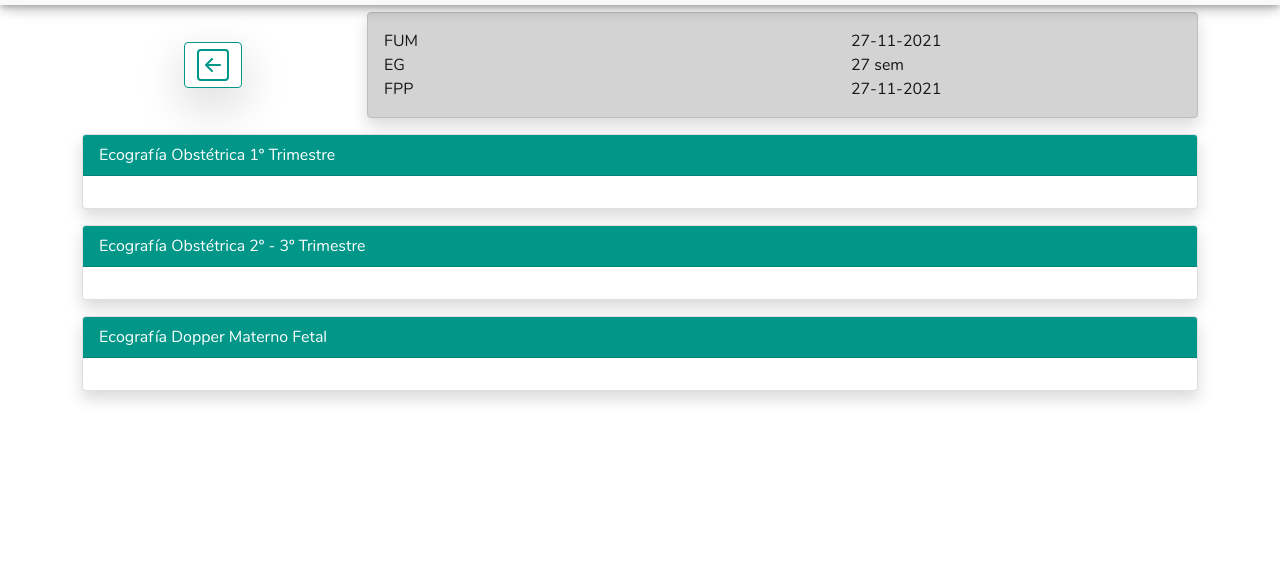
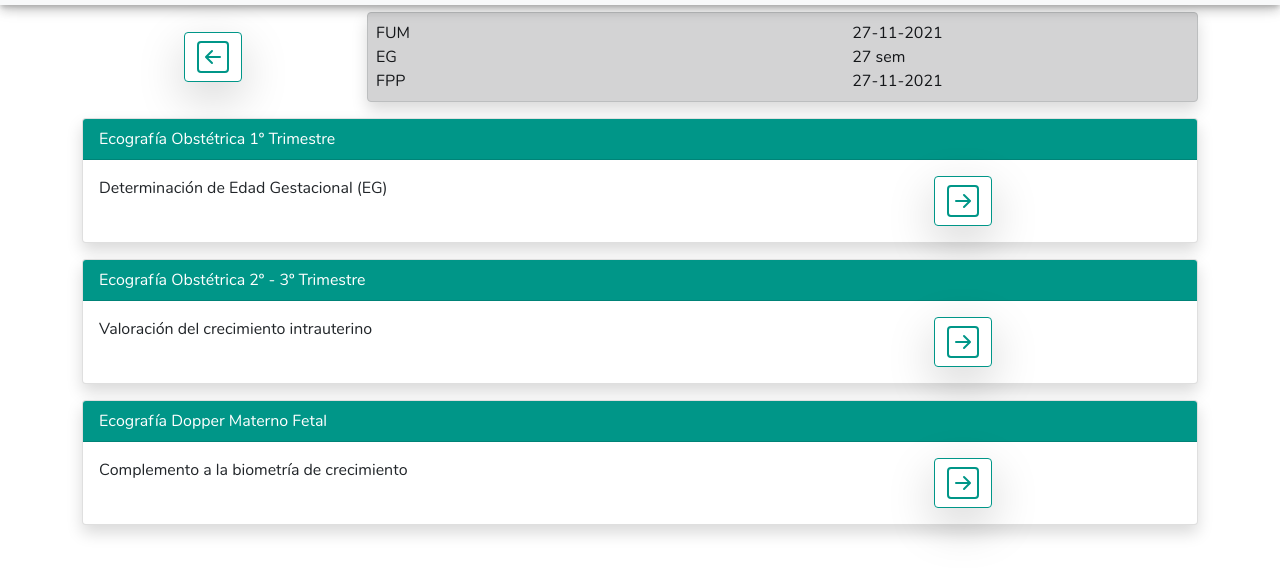
Before and after one commit to wetrust/calculador, a plain HTML site: page index.html in a window 1280 px wide. Shown: the part 53-634 px from the top of the page. Drawn offline with Linux system fonts and the light colour scheme.

Commit message:
textos y nuevos botones

```diff
--- a/index.html
+++ b/index.html
@@ -73,12 +73,12 @@
                 <div class="col-3">
                     <div class="d-flex align-items-center h-100">
                         <div class="d-flex justify-content-center w-100">
-                            <button class="btn" id="back"><svg xmlns="http://www.w3.org/2000/svg" width="2em" height="2em" fill="currentColor" class="bi bi-arrow-left-square" viewBox="0 0 16 16"><path fill-rule="evenodd" d="M15 2a1 1 0 0 0-1-1H2a1 1 0 0 0-1 1v12a1 1 0 0 0 1 1h12a1 1 0 0 0 1-1V2zM0 2a2 2 0 0 1 2-2h12a2 2 0 0 1 2 2v12a2 2 0 0 1-2 2H2a2 2 0 0 1-2-2V2zm11.5 5.5a.5.5 0 0 1 0 1H5.707l2.147 2.146a.5.5 0 0 1-.708.708l-3-3a.5.5 0 0 1 0-.708l3-3a.5.5 0 1 1 .708.708L5.707 7.5H11.5z"/></svg></button>
+                            <button class="btn py-2" id="back"><svg xmlns="http://www.w3.org/2000/svg" width="2em" height="2em" fill="currentColor" class="bi bi-arrow-left-square" viewBox="0 0 16 16"><path fill-rule="evenodd" d="M15 2a1 1 0 0 0-1-1H2a1 1 0 0 0-1 1v12a1 1 0 0 0 1 1h12a1 1 0 0 0 1-1V2zM0 2a2 2 0 0 1 2-2h12a2 2 0 0 1 2 2v12a2 2 0 0 1-2 2H2a2 2 0 0 1-2-2V2zm11.5 5.5a.5.5 0 0 1 0 1H5.707l2.147 2.146a.5.5 0 0 1-.708.708l-3-3a.5.5 0 0 1 0-.708l3-3a.5.5 0 1 1 .708.708L5.707 7.5H11.5z"/></svg></button>
                         </div>
                     </div>
                 </div>
                 <div class="col-9">
-                    <div class="alert alert-dark shadow mb-0" role="alert">
+                    <div class="alert alert-dark shadow mb-0 p-2" role="alert">
                         <div class="row">
                             <div class="col-7">FUM</div>
                             <div class="col-5 px-0">27-11-2021</div>
@@ -101,6 +101,16 @@
                     Ecografía Obstétrica 1º Trimestre
                 </div>
                 <div class="card-body">
+                    <div class="row">
+                        <div class="col-7">Determinación de Edad Gestacional (EG)</div>
+                        <div class="col-5 px-0">
+                            <div class="d-flex align-items-center h-100">
+                                <div class="d-flex justify-content-center w-100">
+                                    <button class="btn py-2" id="back"><svg xmlns="http://www.w3.org/2000/svg" width="2em" height="2em" fill="currentColor" viewBox="0 0 16 16"><path fill-rule="evenodd" d="M15 2a1 1 0 0 0-1-1H2a1 1 0 0 0-1 1v12a1 1 0 0 0 1 1h12a1 1 0 0 0 1-1V2zM0 2a2 2 0 0 1 2-2h12a2 2 0 0 1 2 2v12a2 2 0 0 1-2 2H2a2 2 0 0 1-2-2V2zm4.5 5.5a.5.5 0 0 0 0 1h5.793l-2.147 2.146a.5.5 0 0 0 .708.708l3-3a.5.5 0 0 0 0-.708l-3-3a.5.5 0 1 0-.708.708L10.293 7.5H4.5z"/></svg></button>
+                                </div>
+                            </div>
+                        </div>
+                    </div>
                 </div>
             </div>
             <div class="card shadow mt-3">
@@ -108,6 +118,16 @@
                     Ecografía Obstétrica 2º - 3º Trimestre
                 </div>
                 <div class="card-body">
+                    <div class="row">
+                        <div class="col-7">Valoración del crecimiento intrauterino</div>
+                        <div class="col-5 px-0">
+                            <div class="d-flex align-items-center h-100">
+                                <div class="d-flex justify-content-center w-100">
+                                    <button class="btn py-2" id="back"><svg xmlns="http://www.w3.org/2000/svg" width="2em" height="2em" fill="currentColor" viewBox="0 0 16 16"><path fill-rule="evenodd" d="M15 2a1 1 0 0 0-1-1H2a1 1 0 0 0-1 1v12a1 1 0 0 0 1 1h12a1 1 0 0 0 1-1V2zM0 2a2 2 0 0 1 2-2h12a2 2 0 0 1 2 2v12a2 2 0 0 1-2 2H2a2 2 0 0 1-2-2V2zm4.5 5.5a.5.5 0 0 0 0 1h5.793l-2.147 2.146a.5.5 0 0 0 .708.708l3-3a.5.5 0 0 0 0-.708l-3-3a.5.5 0 1 0-.708.708L10.293 7.5H4.5z"/></svg></button>
+                                </div>
+                            </div>
+                        </div>
+                    </div>
                 </div>
             </div>
             <div class="card shadow mt-3">
@@ -115,6 +135,16 @@
                     Ecografía Dopper Materno Fetal
                 </div>
                 <div class="card-body">
+                    <div class="row">
+                        <div class="col-7">Complemento a la biometría de crecimiento</div>
+                        <div class="col-5 px-0">
+                            <div class="d-flex align-items-center h-100">
+                                <div class="d-flex justify-content-center w-100">
+                                    <button class="btn py-2" id="back"><svg xmlns="http://www.w3.org/2000/svg" width="2em" height="2em" fill="currentColor" viewBox="0 0 16 16"><path fill-rule="evenodd" d="M15 2a1 1 0 0 0-1-1H2a1 1 0 0 0-1 1v12a1 1 0 0 0 1 1h12a1 1 0 0 0 1-1V2zM0 2a2 2 0 0 1 2-2h12a2 2 0 0 1 2 2v12a2 2 0 0 1-2 2H2a2 2 0 0 1-2-2V2zm4.5 5.5a.5.5 0 0 0 0 1h5.793l-2.147 2.146a.5.5 0 0 0 .708.708l3-3a.5.5 0 0 0 0-.708l-3-3a.5.5 0 1 0-.708.708L10.293 7.5H4.5z"/></svg></button>
+                                </div>
+                            </div>
+                        </div>
+                    </div>
                 </div>
             </div>
         </section>
```
